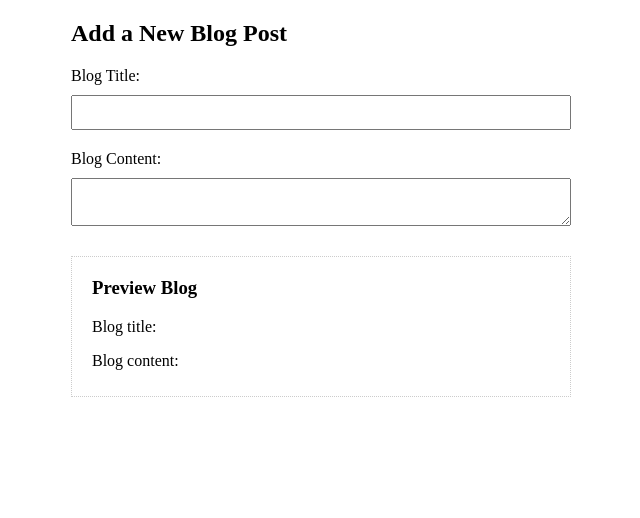
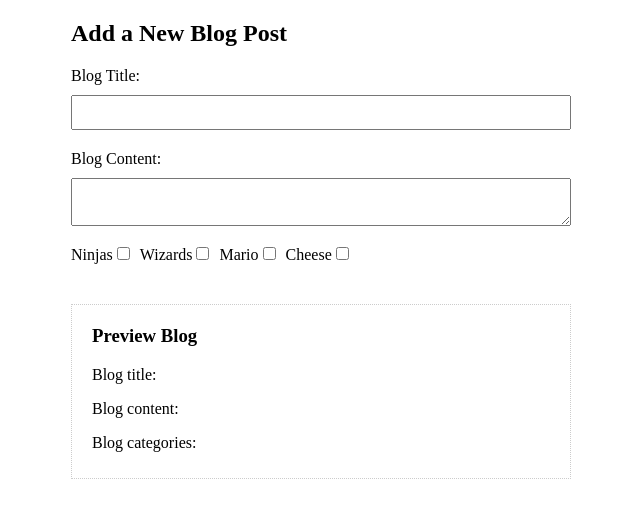
Before and after one commit to MiquelMarinoEspinosa/blog, a Vue app: page / in a window 1280 px wide. Shown: the top 518 px of the page, without its empty margins (319-959 px from the left). Built offline with nearby package versions, Linux system fonts and the light colour scheme.

Commit message:
binding checkboxes

```diff
--- a/src/components/AddBlog.vue
+++ b/src/components/AddBlog.vue
@@ -7,12 +7,29 @@
           <label>Blog Content:</label>
           <textarea v-model.lazy="blog.content"></textarea>
       </form>
+      <div id="checkboxes">
+          <label>Ninjas</label>
+          <input type="checkbox" value="ninjas" v-model="blog.categories"/>
+          <label>Wizards</label>
+          <input type="checkbox" value="wizards" v-model="blog.categories"/>
+          <label>Mario</label>
+          <input type="checkbox" value="mario" v-model="blog.categories"/>
+          <label>Cheese</label>
+          <input type="checkbox" value="cheese" v-model="blog.categories"/>
+      </div>
       <div id="preview">
           <h3>Preview Blog</h3>
           <p>Blog title: {{ blog.title }}</p>
           <p>Blog content:</p>
           <p>{{ blog.content }}</p>
+          <p>Blog categories:</p>
+          <ul>
+              <li v-for="(category, index) in blog.categories" :key="index">
+                  {{ category }}
+              </li>
+          </ul>
       </div>
+
   </div>
 </template>
 
@@ -22,7 +39,8 @@
         return {
             blog: {
                 title: '',
-                content: ''
+                content: '',
+                categories: []
             }
         }
     },
@@ -57,4 +75,11 @@
 h3{
     margin-top: 10px;
 }
+#checkboxes input {
+    display: inline-block;
+    margin-right: 10px;
+}
+#checkboxes label {
+    display: inline-block;
+}
 </style>
```
